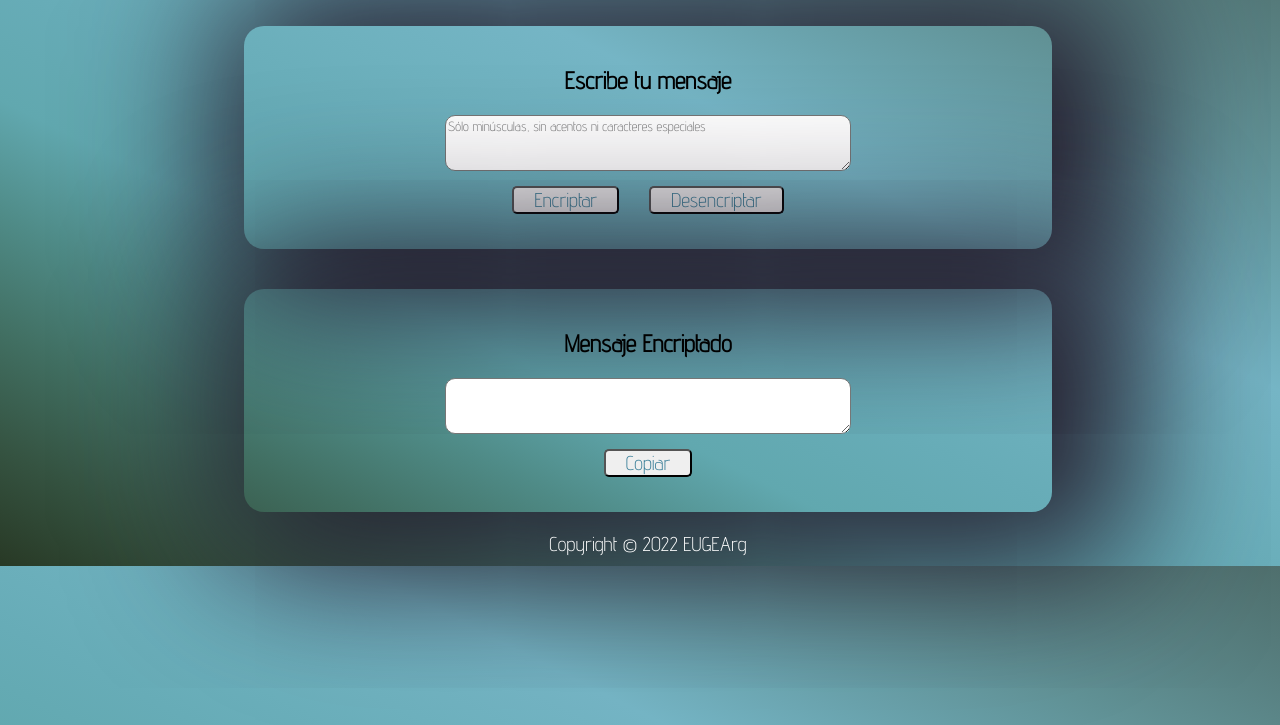
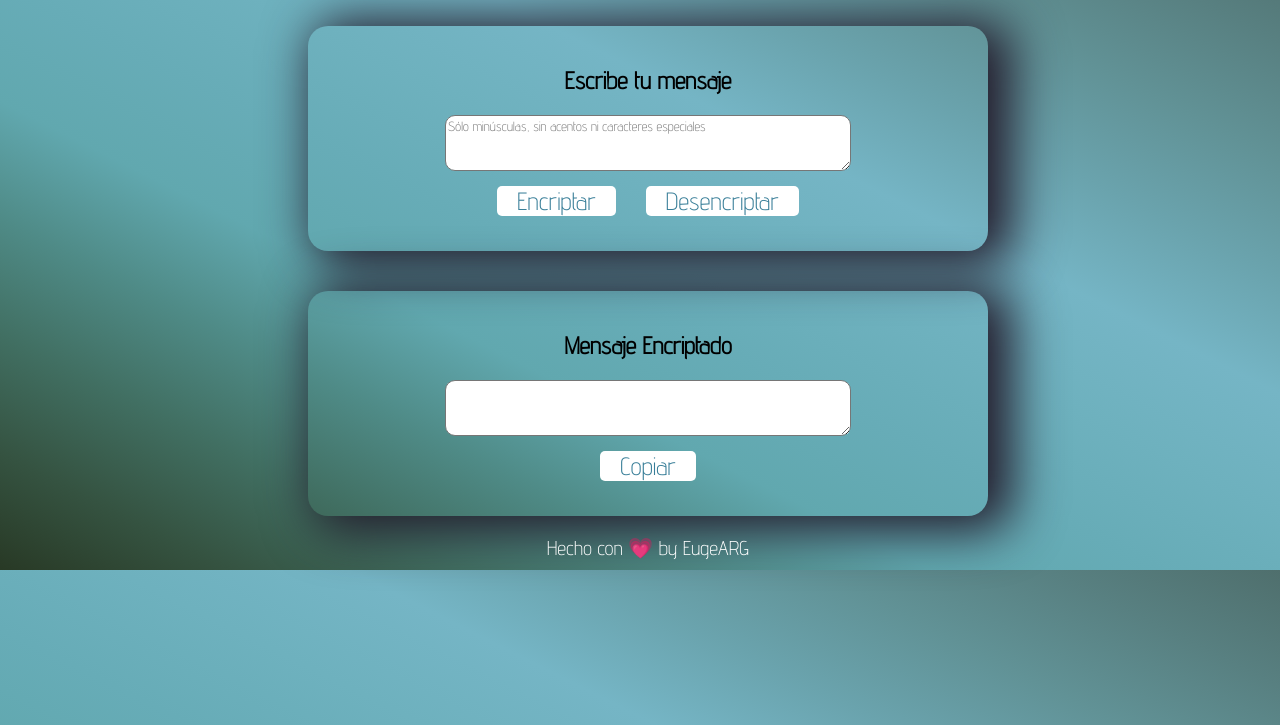
Before and after one commit to EUGEArg/encriptador, a plain HTML site: page index.html in a window 1280 px wide. Shown: the part 75-800 px from the top of the page. Drawn offline with Linux system fonts and the light colour scheme; a web font is replaced by a local one.

Commit message:
cambié estilo

```diff
--- a/index.html
+++ b/index.html
@@ -9,7 +9,7 @@
   </head>
   <body>
     <h1>CÓDIGO SECRETO</h1>
-<div id="box-padre">
+<div class="box-container">
     <div class="box-uno">
       <h2>Escribe tu mensaje</h2>
 
@@ -30,6 +30,6 @@
     </div>
   </div>
     <script src="./app.js"></script>
-    <footer>Copyright © 2022 EUGEArg</footer>
+    <footer>Hecho con &#128151 by EugeARG</footer>
   </body>
 </html>
--- a/style.css
+++ b/style.css
@@ -28,15 +28,12 @@ body {
   color: black;
 }
 
-
-
-
 h1 {
   display: flex;
   justify-content: center;
 }
 
-#box-padre {
+.box-container {
   display: flex;
   flex-direction: column;
   align-items: center;
@@ -44,51 +41,33 @@ h1 {
 
 .box-uno,
 .box-dos {
-  width: 60vw;
+  width: 50vw;
   padding: 20px;
   margin: 20px;
   border-radius: 20px;
-  box-shadow: 30px 5px 150px 50px #231b2b;
+  box-shadow: 15px 5px 50px 10px #231b2b;
   display: flex;
   flex-direction: column;
-  flex-wrap: nowrap;
-  justify-content: center;
   align-items: center;
-  align-content: stretch;
 }
 
 .btn-en-de {
   display: flex;
   flex-direction: row;
-  flex-wrap: nowrap;
   justify-content: center;
-  align-items: flex-start;
-  align-content: stretch;
-}
-
-@media(max-width: 600px) {
-
- .btn-en-de {
-  display: flex;
-  flex-direction: column;
- }
-
- textarea {
-   width: 80%;
-   max-width: 100%;
- }
-
 }
 
 button {
-  font-size: 20px;
+  font-size: 25px;
   margin-top: 30px;
   margin-bottom: 30px;
   border-radius: 5px;
+  border-style: none;
   outline: none;
   margin: 15px;
   padding: 0px 20px 0px 20px;
   color: #387e98;
+  background: white;
 }
 
 #input-text,
@@ -109,5 +88,20 @@ footer {
   color: white;
   justify-content: center;
   text-align: center;
+}
 
+@media (max-width: 768px) {
+  .btn-en-de {
+    display: flex;
+    flex-direction: column;
+  }
+
+  textarea {
+    width: 80%;
+    max-width: 100%;
+  }
+
+  body{
+    margin: 0;
+  }
 }
```
